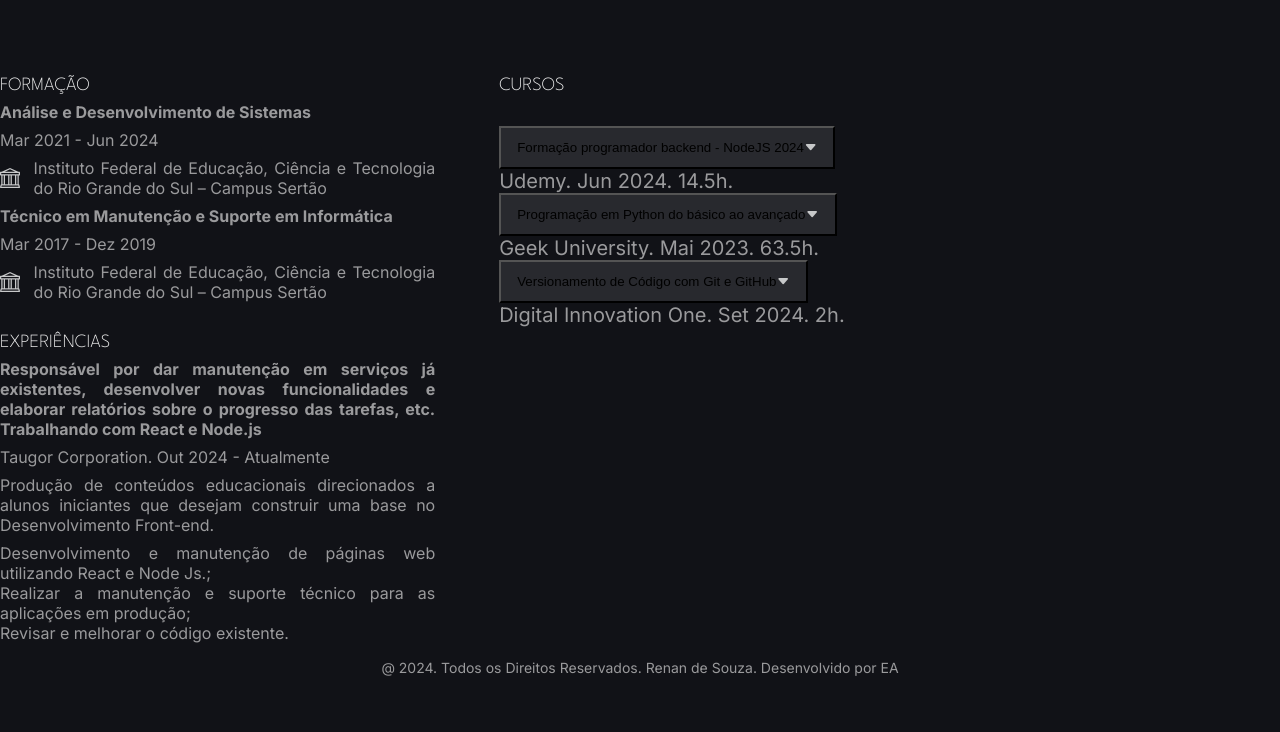
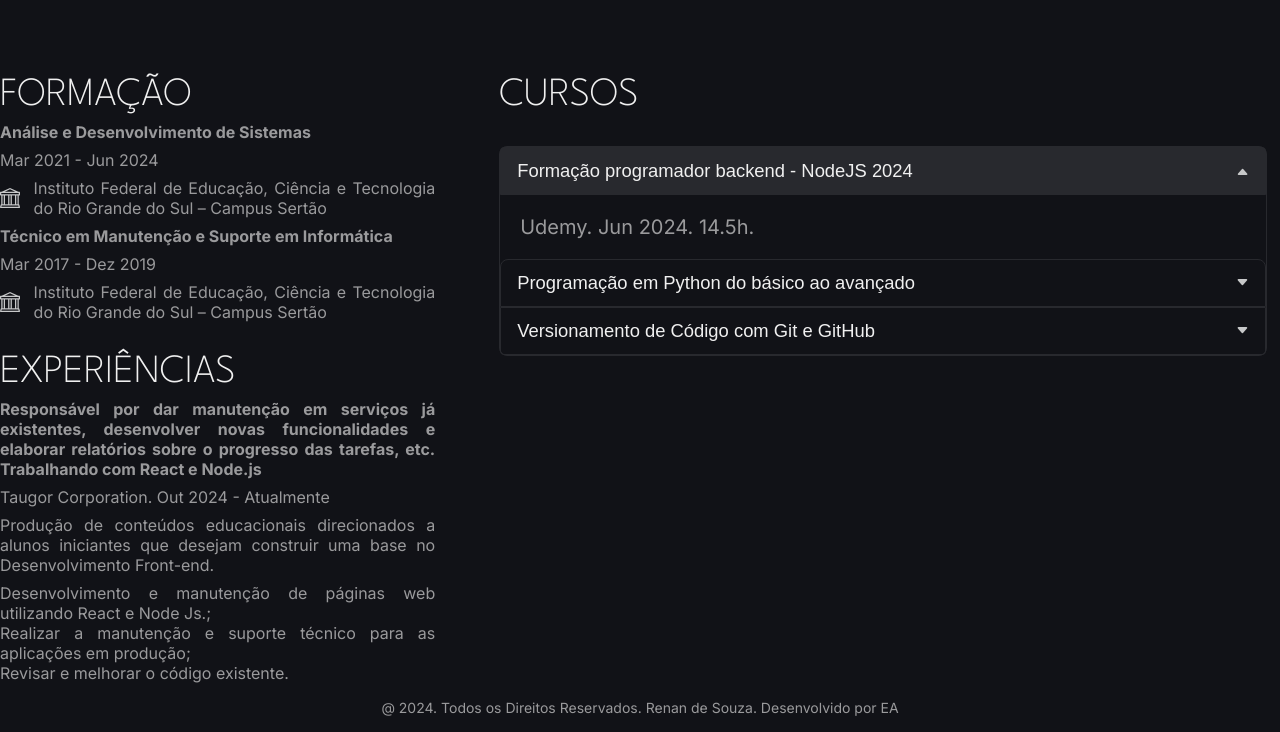
Before and after one commit to Renan1102/portfolio, a plain HTML site: page index.html in a window 1280 px wide. Shown: the part 3577-4309 px from the top of the page. Before the commit the page ends 4269 px from the top, so only its background shows below. Drawn offline with nearby package versions, Linux system fonts and the light colour scheme.

Commit message:
feat: seção sobre finalizada

```diff
--- a/assets/css/styles.css
+++ b/assets/css/styles.css
@@ -399,12 +399,58 @@ main {
   gap: 0.5rem;
 }
 
+#accordion {
+  border-radius: 0.5rem;
+  border: 1px solid var(--primary-border-color);
+}
+
 .accordion__header {
+  width: 100%;
   display: flex;
   padding: 0.75rem 1rem;
   justify-content: space-between;
   align-items: center;
+  border: 1px solid var(--primary-border-color);
+  border-radius: 0.5rem 0.5rem 0 0;
+  background: transparent;
+}
+
+.accordion__header span {
+  color: var(--title-color);
+  font-size: 1.15rem;
+}
+
+.accordion__header.start {
+  border-radius: 0.25rem 0.25rem 0rem 0rem;
+}
+
+.accordion__header.end,
+.accordion__item.active .accordion__body.end {
+  border-radius: 0rem 0rem 0.25rem 0.25rem;
+}
+
+.accordion__item.active .accordion__header.end {
+  border-radius: 0;
+}
+
+.accordion__body {
+  display: none;
+  flex-direction: column;
+  padding: 1.25rem;
+  align-items: flex-start;
+  gap: 0.625rem;
+}
+
+.accordion__item.active .accordion__header {
   background: var(--secondary-bg-color);
+}
+
+.accordion__item.active .accordion__body {
+  display: flex;
+}
+
+.accordion__item.active .bi-caret-down-fill {
+  transform: rotate(180deg);
 }
 
 footer {
@@ -508,6 +554,10 @@ footer p {
     font-size: 4rem;
   }
 
+  h3 {
+    font-size: 2.5rem;
+  }
+
   .main {
     padding: 12rem 6rem 2rem;
   }
@@ -570,8 +620,8 @@ footer p {
     font-size: 5rem;
   }
 
-  p {
-    font-size: 1.5rem;
+  h3 {
+    font-size: 3.25rem;
   }
 
   .header {
--- a/assets/js/scripts.js
+++ b/assets/js/scripts.js
@@ -13,3 +13,16 @@ function changeTheme() {
 }
 
 toggleTheme.addEventListener("click", changeTheme);
+
+const accordionHeaders = document.querySelectorAll(".accordion__header");
+
+accordionHeaders.forEach((header) => {
+  header.addEventListener("click", () => {
+    const accordionItem = header.parentElement;
+    const accordionActive = accordionItem.classList.contains("active");
+
+    accordionActive
+      ? accordionItem.classList.remove("active")
+      : accordionItem.classList.add("active");
+  });
+});
--- a/index.html
+++ b/index.html
@@ -431,8 +431,8 @@
         <div class="col2">
           <h3>Cursos</h3>
           <div id="accordion">
-            <div class="accordion__item">
-              <button class="accordion__header"> <span>Formação programador backend - NodeJS 2024</span>
+            <div class="accordion__item active">
+              <button class="accordion__header start"> <span>Formação programador backend - NodeJS 2024</span>
                 <i class="bi bi-caret-down-fill"></i>
               </button>
               <div class="accordion__body">
@@ -448,10 +448,10 @@
               </div>
             </div>
             <div class="accordion__item">
-              <button class="accordion__header"> <span>Versionamento de Código com Git e GitHub</span>
+              <button class="accordion__header end"> <span>Versionamento de Código com Git e GitHub</span>
                 <i class="bi bi-caret-down-fill"></i>
               </button>
-              <div class="accordion__body">
+              <div class="accordion__body end">
                 <p>Digital Innovation One. Set 2024. 2h.</p>
               </div>
             </div>
```
